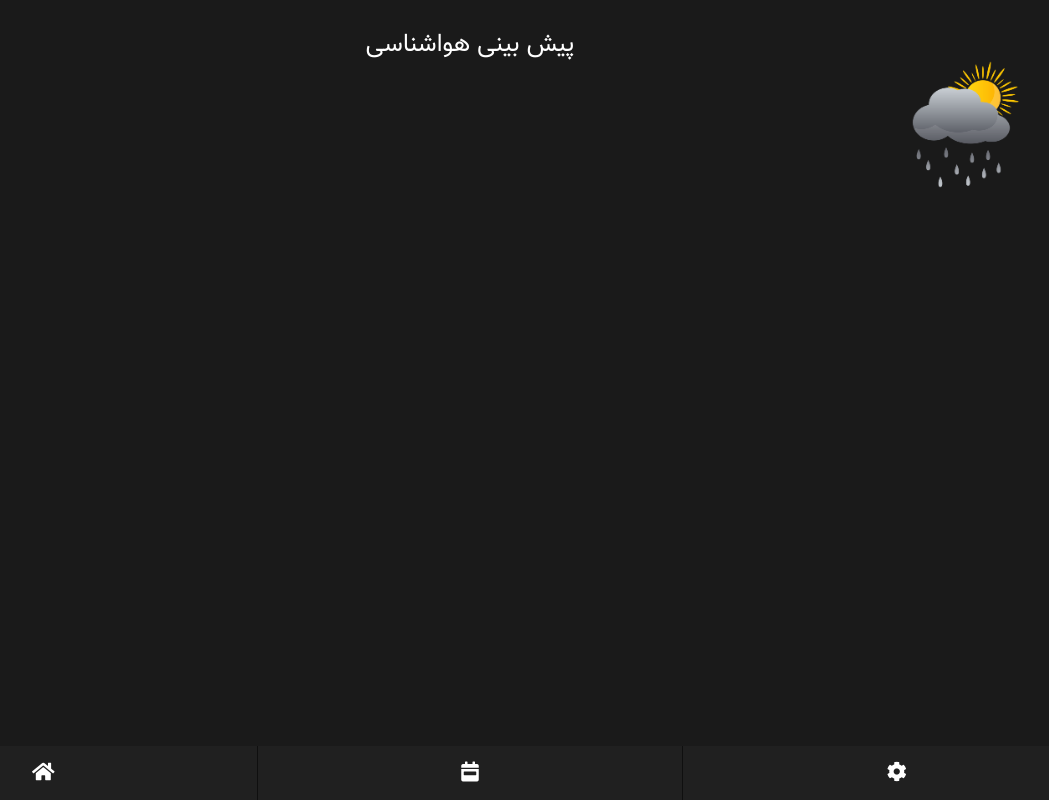
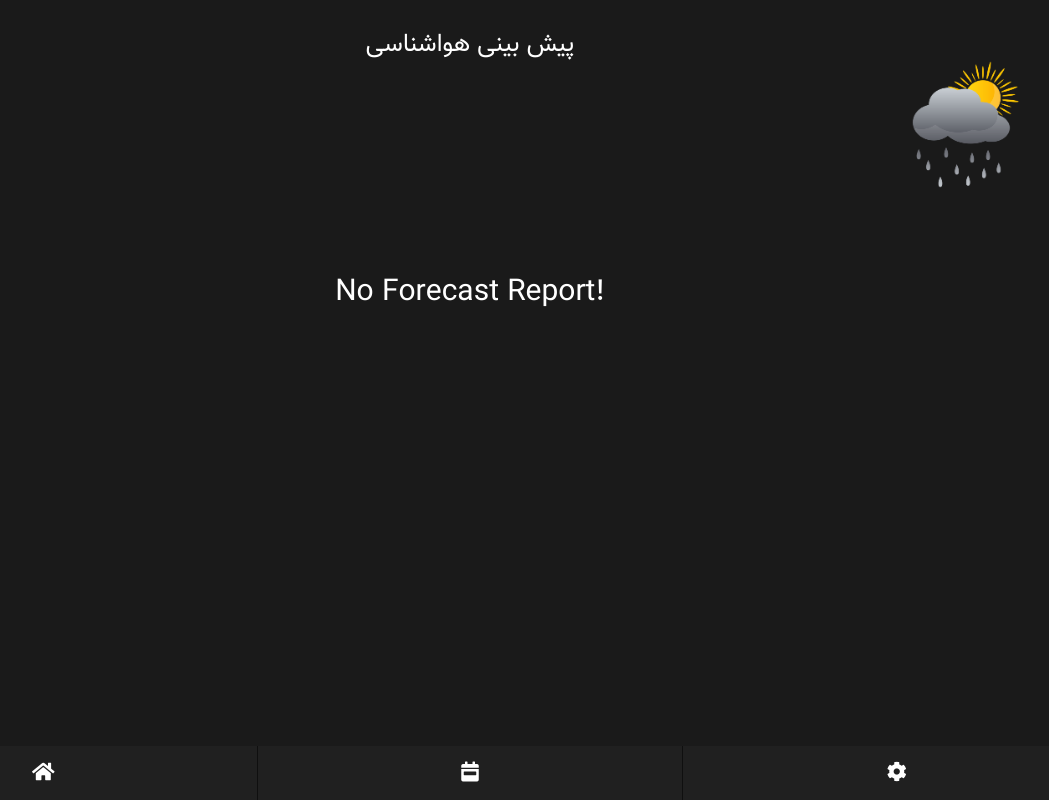
Before and after one commit to Mehdih77/Weather-App, a React (Create React App) app: page /list in a window 1280 px wide. Shown: the whole page, without its empty margins (170-1219 px from the left). Built offline with nearby package versions, Linux system fonts and the light colour scheme.

Commit message:
change input style & add no forecast report to list page

```diff
--- a/src/Pages/Home/Weather.js
+++ b/src/Pages/Home/Weather.js
@@ -8,16 +8,16 @@ import SearchInput from "../../components/Search/SearchInput";
 function Weather() {
 
   // change background image by Clock Time
-  const clock =new Date().toLocaleTimeString('en-US',{ hour12: false,hour: '2-digit' });
+  const clock = new Date().toLocaleTimeString('en-US',{ hour12: false,hour: '2-digit' });
   let bgPoster;
-  if ( 19 < clock < 24 || 0 < clock < 6) {
+  if ( 20 < clock || clock < 6) {
     bgPoster = night
+  };
+  if( clock < 17) {
+    bgPoster = sunrise
   };
   if( 17 < clock < 20 ){
     bgPoster = sunset
-  };
-  if( 6 < clock < 16) {
-    bgPoster = sunrise
   };
 
   return (
--- a/src/Pages/Home/displayweather.css
+++ b/src/Pages/Home/displayweather.css
@@ -8,7 +8,7 @@
   align-items: center;
   margin-top: 60px;
 }
-.maincard_weather_image{
+.maincard_weather_image {
   display: flex;
   flex-direction: row;
   margin-bottom: -15px;
@@ -18,13 +18,13 @@
   margin-top: -10px;
   margin-left: 10px;
 }
-.maincard_weather_desc{
+.maincard_weather_desc {
   display: flex;
   flex-direction: column;
   justify-content: center;
   align-items: center;
 }
-.maincard_weather_desc h1{
+.maincard_weather_desc h1 {
   font-size: 90px;
   padding-left: 25px;
 }
@@ -39,7 +39,6 @@
   margin-top: 20px;
   display: flex;
   justify-content: center;
-
 }
 .weatherdetails table {
   display: flex;
@@ -64,3 +63,15 @@ h4 {
   font-size: 1.3rem;
   font-weight: 600;
 }
+
+@media screen and (max-width: 320px) {
+  .weatherdetails {
+    margin-top: 10px;
+  }
+  h4 {
+    font-size: 0.7rem;
+  }
+  .displayweather .weatherdetails span {
+    font-size: 1rem;
+  }
+}
--- a/src/Pages/Settings/Settings.js
+++ b/src/Pages/Settings/Settings.js
@@ -59,11 +59,11 @@ export default function Settings() {
         {englishLanguage ? (
           <>
             Dark Mode
-            <ToggleBtn disable="true" />
+            <ToggleBtn disable={true} />
           </>
         ) : (
           <>
-            <ToggleBtn disable="true" />
+            <ToggleBtn disable={true} />
              حالت تاریکی
           </>
         )}
@@ -72,11 +72,11 @@ export default function Settings() {
         {englishLanguage ? (
           <>
             Push Notification
-            <ToggleBtn disable="true" />
+            <ToggleBtn disable={true} />
           </>
         ) : (
           <>
-            <ToggleBtn disable="true" />
+            <ToggleBtn disable={true} />
             اطلاع رسانی
           </>
         )}
--- a/src/Pages/WeatherList/WeatherList.css
+++ b/src/Pages/WeatherList/WeatherList.css
@@ -17,6 +17,12 @@
   position: absolute;
   top: 100px;
   right: 20px;
+}
+.no_forecast_report{
+  color: #fff;
+  font-size: 30px;
+  text-align: center;
+  margin-top: 80px;
 }
 
 /* ------------------------------ cards wrapper ----------------------------- */
--- a/src/Pages/WeatherList/WeatherList.js
+++ b/src/Pages/WeatherList/WeatherList.js
@@ -33,6 +33,6 @@ export default function WeatherList() {
   return <section className='weather_list_page'>
       <h3>{englishLanguage ? "Forecast Report" : "پیش بینی هواشناسی"}</h3>
       <img className='weather_list_page_img' src={rain} alt='Forecast Report' />
-      {showList}
+      {showList ? showList : <p className='no_forecast_report'>No Forecast Report!</p>}
       </section>;
 }
--- a/src/components/Search/SearchInput.css
+++ b/src/components/Search/SearchInput.css
@@ -28,7 +28,7 @@ input::placeholder {
 .weather-btn {
   font-size: 22px;
   position: absolute;
-  top: 9px;
+  top: 13px;
   right: 11px;
   background-color: transparent;
   z-index: 99;
```
